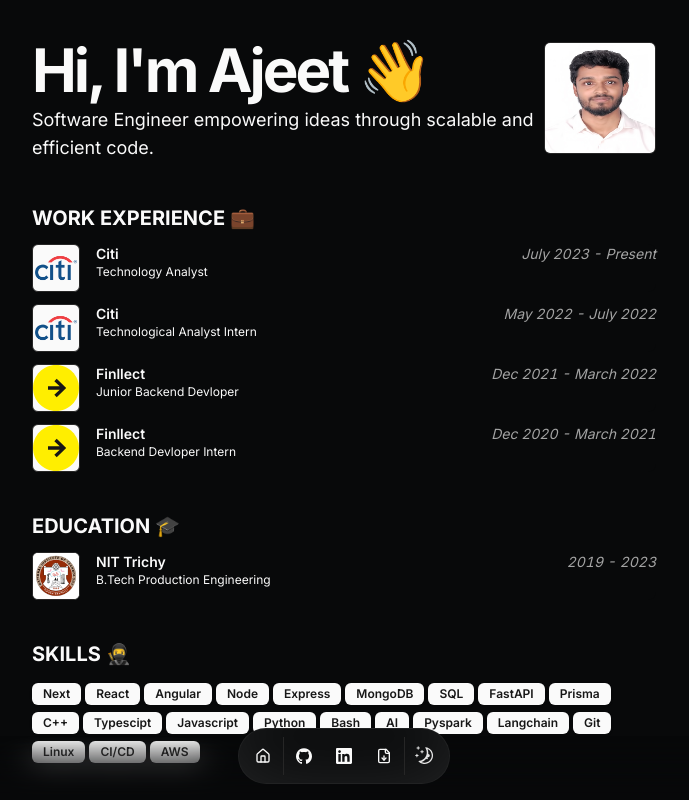
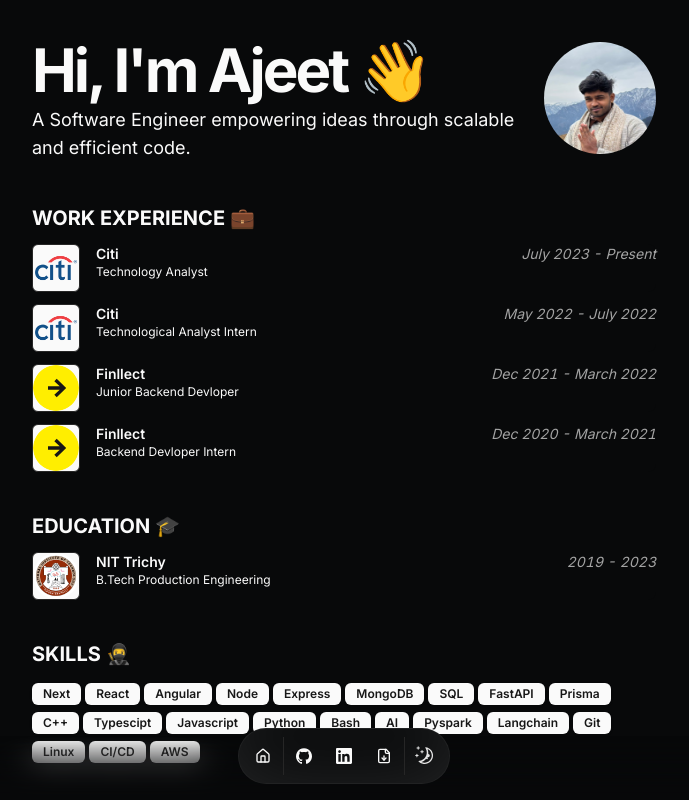
Before and after one commit to thetsajeet/portfolio, a Next.js app: page / in a window 1280 px wide. Shown: the top 800 px of the page, without its empty margins (296-985 px from the left). Built offline with nearby package versions, Linux system fonts and the light colour scheme.

Commit message:
update profile pic

```diff
--- a/src/app/page.tsx
+++ b/src/app/page.tsx
@@ -29,7 +29,7 @@
               />
             </div>
             <BlurFade delay={BLUR_FADE_DELAY}>
-              <Avatar className="size-28 border">
+              <Avatar className="size-28">
                 <AvatarImage alt={DATA.name} src={DATA.avatarUrl} />
                 <AvatarFallback>{DATA.initials}</AvatarFallback>
               </Avatar>
--- a/src/components/ui/avatar.tsx
+++ b/src/components/ui/avatar.tsx
@@ -26,7 +26,7 @@
 >(({ className, ...props }, ref) => (
   <AvatarPrimitive.Image
     ref={ref}
-    className={cn("aspect-square h-full w-full", className)}
+    className={cn("rounded-full h-full w-full", className)}
     {...props}
   />
 ));
--- a/src/data/resume.tsx
+++ b/src/data/resume.tsx
@@ -8,14 +8,14 @@
   location: "Pune, Maharashtra, India",
   locationLink: "https://www.google.com/maps/place/pune",
   description:
-    "Software Engineer empowering ideas through scalable and efficient code.",
+    "A Software Engineer empowering ideas through scalable and efficient code.",
   summary: `TL;DR
   Seeker, Questioner, Doer.
   As a passionate software developer with a keen interest in the crossroads of technology, finance, and startups, I’m on a mission to drive innovation and efficiency at Citi. It's not just about slinging code in any old framework—after all, anyone (or anything) can do that! It’s about crafting clean, maintainable code within solid architectures, documenting the process, and building systems that serve humanity.
   With a strong foundation in programming languages and frameworks, I thrive in fast-paced environments, tackling complex challenges and building scalable solutions. My dedication to continuous learning keeps me at the cutting edge of emerging technologies, ensuring I deliver meaningful impact.
   Outside of coding, I have a deep curiosity for the entrepreneurial world and finance. Whether it’s tracking market trends, exploring investment opportunities, or brainstorming the next big idea, I’m always tuned in to the pulse of the startup ecosystem.
   `,
-  avatarUrl: "/me.jpg",
+  avatarUrl: "/image.png",
   skills: [
     "Next",
     "React",
```
Also changed, not shown: public/image.png (added).
